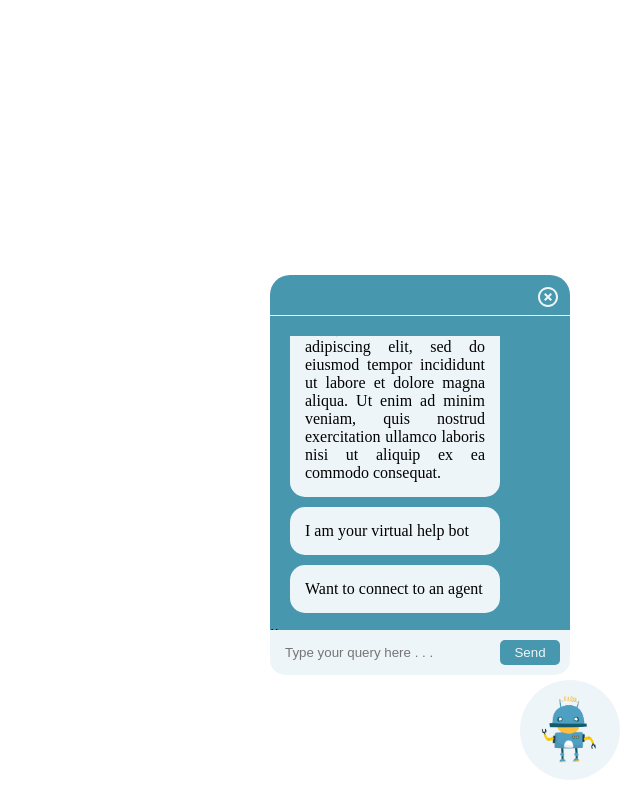
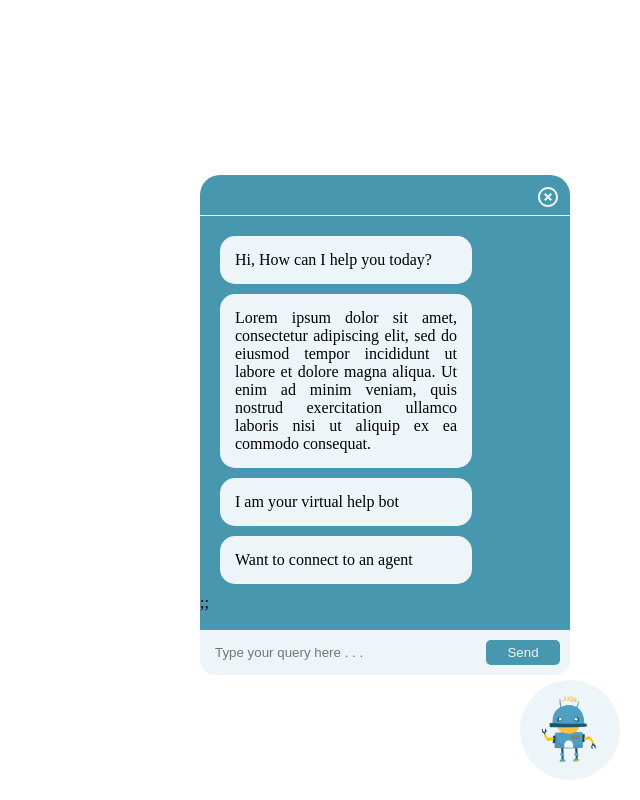
Before and after one commit to priyanshitaneja/React-Chatbot, a React (Create React App) app: page / in a window 1280 px wide. Both pictures are taken after a click on the picture 1210 px from the left and 730 px from the top of the page. Shown: the whole page, without its empty margins (640-1280 px from the left). Built offline with nearby package versions, Linux system fonts and the light colour scheme.

Commit message:
chatbot size update

```diff
--- a/src/styles.css
+++ b/src/styles.css
@@ -18,8 +18,8 @@
   }
 
   .BotWindow {
-    width: 300px;
-    height: 400px;
+    width: 370px;
+    height: 500px;
     position: absolute;
     bottom: 125px;
     right: 70px;
@@ -45,9 +45,9 @@
 
   .chatArea {
     margin: 0;
-    margin-top: 20px;
+    padding-top: 20px;
     /* padding-top: 10px; */
-    height: 305px;
+    height: 80%;
     /* overflow: scroll; */
     overflow-x:hidden;
     overflow-y:scroll;
```
